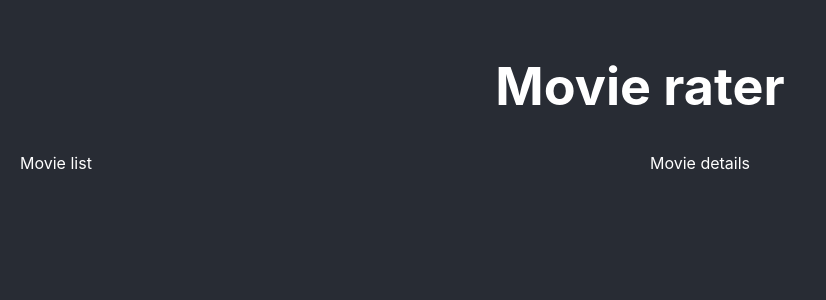
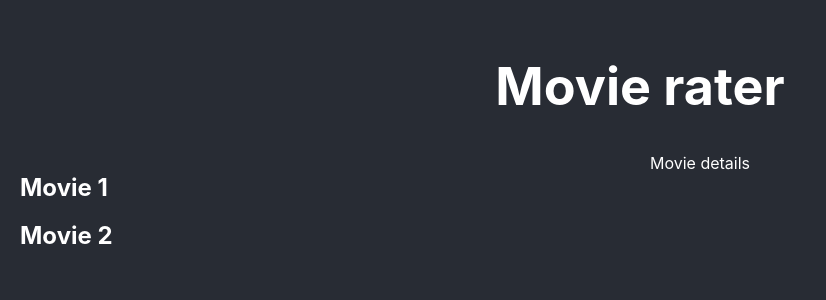
Before and after one commit to cyt91/movie-rater-front-end, a React (Create React App) app: page / in a window 1280 px wide. Shown: the top 300 px of the page, without its empty margins (0-826 px from the left). Built offline with nearby package versions, Linux system fonts and the light colour scheme.

Commit message:
set up list component using map

```diff
--- a/src/App.js
+++ b/src/App.js
@@ -1,14 +1,20 @@
-import React from 'react';
+import React, { useState } from 'react';
 import './App.css';
 
 function App() {
+  const [movies, setMovies] = useState(['Movie 1', 'Movie 2']);
+
   return (
     <div className="App">
       <header className="App-header">
         <h1>Movie rater</h1>
       </header>
       <div className="layout">
-        <div>Movie list</div>
+        <div>
+          {movies.map((movie) => (
+            <h2>{movie}</h2>
+          ))}
+        </div>
         <div>Movie details</div>
       </div>
     </div>
```
